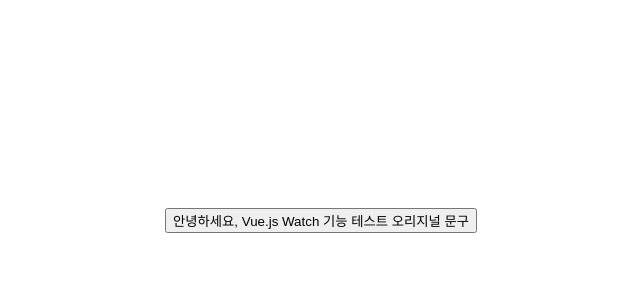
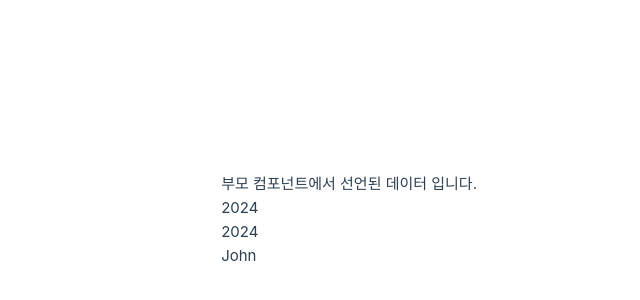
Before and after one commit to gns14585/vue_basic, a Vue app: page / in a window 1280 px wide. Shown: the part 180-480 px from the top of the page, without its empty margins (163-803 px from the left). Built offline with nearby package versions, Linux system fonts and the light colour scheme.

Commit message:
컴포지션API 기능

```diff
--- a/src/App.vue
+++ b/src/App.vue
@@ -1,29 +1,28 @@
 <template>
-  <button @click="changeMessage">{{ message }}</button>
-  {{ watchMessage }}
+  <div>
+    <ChildComponent
+      :sendProps1="title"
+      :sendProps2="createAt"
+      :sendProps3="obj"
+    />
+  </div>
 </template>
 
-<script>
-export default {
-  data() {
-    return {
-      message: "안녕하세요, Vue.js Watch 기능 테스트 오리지널 문구",
-      watchMessage: "",
-    };
-  },
-  watch: {
-    message() {
-      // window.alert("message 변수에 담긴 데이터가 변경되었습니다.");
-      this.watchMessage = "Watch 동작";
-    },
-  },
-  methods: {
-    changeMessage() {
-      console.log("함수 호출");
-      this.message = "변경된 message 데이터 입니다.";
-    },
-  },
-};
+<script setup lang="ts">
+import ChildComponent from "@/components/ChildComponent.vue";
+import { reactive, ref } from "vue";
+
+interface Obj {
+  id: number;
+  name: string;
+}
+
+const title = ref<string>("부모 컴포넌트에서 선언된 데이터 입니다.");
+const createAt = ref<number>(2024);
+const obj = reactive<Obj>({
+  id: 2024,
+  name: "John",
+});
 </script>
 
 <style lang="scss" scoped></style>
--- /dev/null
+++ b/src/components/ChildComponent.vue
@@ -0,0 +1,39 @@
+<template>
+  <div>
+    {{ sendProps1 }}
+  </div>
+  <div>
+    {{ sendProps2 }}
+  </div>
+  <div>
+    {{ sendProps3.id }}
+  </div>
+  <div>
+    {{ sendProps3.name }}
+  </div>
+</template>
+
+<script setup lang="ts">
+import { defineProps, toRefs } from "vue";
+interface Obj {
+  id: number;
+  name: string;
+}
+
+// 1. 컴포지션 API에서 타입스크립트를 활용하는 방법
+// 1-1 Prop 받은 데이터 형식에 맞게 타입을 지정해준다.
+
+// Prop 받은 데이터 이름 자체에 미리 선언해둔 타입을 설정해준다.
+
+interface Props {
+  sendProps1: String;
+  sendProps2: Number;
+  sendProps3: Obj;
+}
+
+// defineProps to Refs 내장함수를 통해 Prop 받은 데이터를 활용하여 ㅔㅁ플릿 부분에 호출하여 사용한다.
+const props = defineProps<Props>();
+const { sendProps1, sendProps2, sendProps3 } = toRefs(props);
+</script>
+
+<style lang="scss" scoped></style>
```
